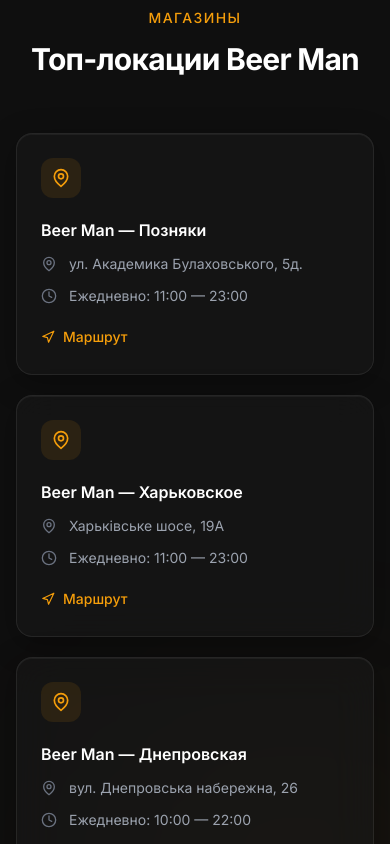
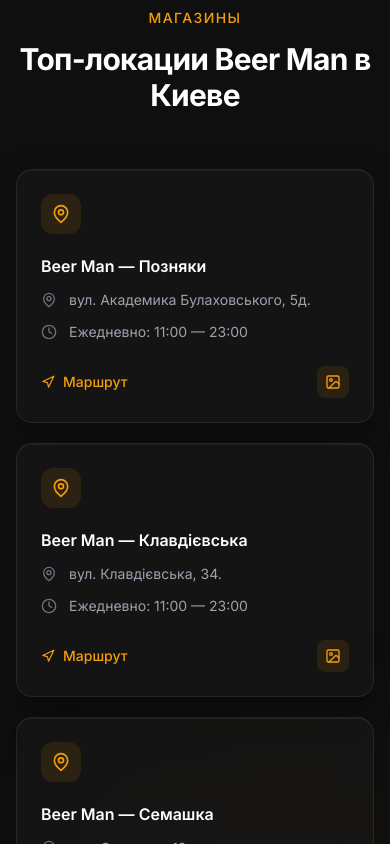
Before and after one commit to platstarinum-prog/pivo, a React (Vite) app in the folder project/: page / in a window 390 px wide. Shown: the part 3320-4164 px from the top of the page. Built offline with nearby package versions, Linux system fonts and the light colour scheme.

Commit message:
Add files via upload

```diff
--- a/project/src/components/Contacts.tsx
+++ b/project/src/components/Contacts.tsx
@@ -39,14 +39,14 @@
           </h2>
         </motion.div>
 
-        <div className="grid grid-cols-1 lg:grid-cols-2 gap-8">
         <motion.div
-            initial={{ opacity: 0, x: -30 }}
-            animate={inView ? { opacity: 1, x: 0 } : {}}
+          initial={{ opacity: 0, y: 30 }}
+          animate={inView ? { opacity: 1, y: 0 } : {}}
           transition={{ duration: 0.7, delay: 0.1, ease: 'easeOut' }}
           className="space-y-5"
         >
-            <div className="glass-card rounded-2xl p-6 space-y-5">
+          <div className="glass-card rounded-2xl p-8">
+            <div className="grid grid-cols-1 sm:grid-cols-2 gap-8">
               <div className="flex items-start gap-4">
                 <div className="w-10 h-10 rounded-xl bg-amber-500/10 flex items-center justify-center flex-shrink-0">
                   <Clock className="w-5 h-5 text-amber-500" />
@@ -57,8 +57,6 @@
                 </div>
               </div>
 
-              <div className="h-px bg-white/5" />
-
               <div className="flex items-start gap-4">
                 <div className="w-10 h-10 rounded-xl bg-amber-500/10 flex items-center justify-center flex-shrink-0">
                   <Phone className="w-5 h-5 text-amber-500" />
@@ -68,8 +66,9 @@
                   <div className="text-gray-400 text-sm">+380 (XX) XXX-XX-XX</div>
                 </div>
               </div>
+            </div>
 
-              <div className="h-px bg-white/5" />
+            <div className="h-px bg-white/5 my-8" />
 
             <motion.button
               onClick={() => setExpandAddresses(!expandAddresses)}
@@ -88,9 +87,7 @@
                 }`}
               />
             </motion.button>
-            </div>
 
-            {/* Expandable addresses */}
             <motion.div
               initial={{ opacity: 0, height: 0 }}
               animate={
@@ -101,8 +98,8 @@
               transition={{ duration: 0.3, ease: 'easeInOut' }}
               className="overflow-hidden"
             >
-              <div className="glass-card rounded-2xl p-6">
-                <div className="space-y-2">
+              <div className="pt-6">
+                <div className="grid grid-cols-1 sm:grid-cols-2 gap-x-8 gap-y-2">
                   {storeAddresses.map((addr, i) => (
                     <motion.div
                       key={addr}
@@ -118,8 +115,9 @@
                 </div>
               </div>
             </motion.div>
+          </div>
 
-            <div className="flex flex-wrap gap-3">
+          <div className="flex flex-wrap items-center gap-3">
             <a
               href="https://www.google.com/maps/search/Beer+Man+Kyiv"
               target="_blank"
@@ -132,7 +130,9 @@
 
             <div className="flex items-center gap-3 ml-auto">
               <a
-                  href="#"
+                href="https://www.instagram.com/beermankyiv"
+                target="_blank"
+                rel="noopener noreferrer"
                 className="w-10 h-10 rounded-xl glass flex items-center justify-center text-gray-400 hover:text-amber-500 hover:bg-white/10 transition-all duration-200"
                 aria-label="Instagram"
               >
@@ -148,25 +148,6 @@
             </div>
           </div>
         </motion.div>
-
-          <motion.div
-            initial={{ opacity: 0, x: 30 }}
-            animate={inView ? { opacity: 1, x: 0 } : {}}
-            transition={{ duration: 0.7, delay: 0.2, ease: 'easeOut' }}
-            className="glass-card rounded-2xl overflow-hidden h-[300px] sm:h-[360px]"
-          >
-            <iframe
-              src="https://www.google.com/maps/embed?pb=!1m18!1m12!1m3!1d2540.2!2d30.6244!3d50.4454!2m3!1f0!2f0!3f0!3m2!1i1024!2i768!4f13.1!3m3!1m2!1s0x0%3A0x0!2zNTDCsDI2JzQzLjQiTiAzMMKwMzcnMjcuOCJF!5e0!3m2!1sru!2sua!4v1700000000000!5m2!1sru!2sua"
-              width="100%"
-              height="100%"
-              style={{ border: 0, filter: 'invert(90%) hue-rotate(180deg) brightness(0.95) contrast(0.9)' }}
-              allowFullScreen
-              loading="lazy"
-              referrerPolicy="no-referrer-when-downgrade"
-              title="Beer Man locations"
-            />
-          </motion.div>
-        </div>
       </div>
     </section>
   );
--- a/project/src/components/Stores.tsx
+++ b/project/src/components/Stores.tsx
@@ -1,31 +1,47 @@
 import { motion, useInView } from 'framer-motion';
-import { useRef } from 'react';
-import { MapPin, Clock, Navigation } from 'lucide-react';
+import { useRef, useState } from 'react';
+import { MapPin, Clock, Navigation, X, Image as ImageIcon } from 'lucide-react';
 
 const stores = [
   {
     name: 'Beer Man — Позняки',
-    address: 'ул. Академика Булаховського, 5д.',
+    address: 'вул. Академика Булаховського, 5д.',
     hours: 'Ежедневно: 11:00 — 23:00',
     coords: '50.4454+30.6244',
+    images: [
+      'https://images.pexels.com/photos/5858056/pexels-photo-5858056.jpeg?auto=compress&cs=tinysrgb&w=1000',
+      'https://images.pexels.com/photos/1592931/pexels-photo-1592931.jpeg?auto=compress&cs=tinysrgb&w=1000',
+      'https://images.pexels.com/photos/544960/pexels-photo-544960.jpeg?auto=compress&cs=tinysrgb&w=1000',
+    ],
   },
   {
-    name: 'Beer Man — Харьковское',
-    address: 'Харьківське шосе, 19А',
+    name: 'Beer Man — Клавдієвська',
+    address: 'вул. Клавдієвська, 34.',
     hours: 'Ежедневно: 11:00 — 23:00',
-    coords: '50.4100+30.6300',
+    coords: '50.4200+30.6350',
+    images: [
+      'https://images.pexels.com/photos/2789240/pexels-photo-2789240.jpeg?auto=compress&cs=tinysrgb&w=1000',
+      'https://images.pexels.com/photos/5659753/pexels-photo-5659753.jpeg?auto=compress&cs=tinysrgb&w=1000',
+      'https://images.pexels.com/photos/16976661/pexels-photo-16976661.jpeg?auto=compress&cs=tinysrgb&w=1000',
+    ],
   },
   {
-    name: 'Beer Man — Днепровская',
-    address: 'вул. Днепровська набережна, 26',
-    hours: 'Ежедневно: 10:00 — 22:00',
-    coords: '50.3950+30.6100',
+    name: 'Beer Man — Семашка',
+    address: 'вул. Семашка, 12.',
+    hours: 'Ежедневно: 11:00 — 23:00',
+    coords: '50.4050+30.6400',
+    images: [
+      'https://images.pexels.com/photos/5858056/pexels-photo-5858056.jpeg?auto=compress&cs=tinysrgb&w=1000',
+      'https://images.pexels.com/photos/544960/pexels-photo-544960.jpeg?auto=compress&cs=tinysrgb&w=1000',
+      'https://images.pexels.com/photos/2789240/pexels-photo-2789240.jpeg?auto=compress&cs=tinysrgb&w=1000',
+    ],
   },
 ];
 
 export default function Stores() {
   const ref = useRef(null);
   const inView = useInView(ref, { once: true, margin: '-80px' });
+  const [lightbox, setLightbox] = useState<{ storeIndex: number; imageIndex: number } | null>(null);
 
   return (
     <section id="stores" className="py-24 sm:py-32 relative">
@@ -42,7 +58,7 @@
             Магазины
           </span>
           <h2 className="text-3xl sm:text-4xl font-bold tracking-tight mt-3">
-            Топ-локации Beer Man
+            Топ-локации Beer Man в Киеве
           </h2>
         </motion.div>
 
@@ -53,7 +69,7 @@
               initial={{ opacity: 0, y: 30 }}
               animate={inView ? { opacity: 1, y: 0 } : {}}
               transition={{ duration: 0.6, delay: 0.1 * i, ease: 'easeOut' }}
-              className="glass-card rounded-2xl p-6 hover-lift"
+              className="glass-card rounded-2xl p-6 hover-lift flex flex-col"
             >
               <div className="w-10 h-10 rounded-xl bg-amber-500/10 flex items-center justify-center mb-5">
                 <MapPin className="w-5 h-5 text-amber-500" />
@@ -61,7 +77,7 @@
 
               <h3 className="font-semibold text-base mb-3">{store.name}</h3>
 
-              <div className="space-y-3 mb-5">
+              <div className="space-y-3 mb-6 flex-1">
                 <div className="flex items-start gap-3">
                   <MapPin className="w-4 h-4 text-gray-500 mt-0.5 flex-shrink-0" />
                   <span className="text-sm text-gray-400">{store.address}</span>
@@ -72,6 +88,7 @@
                 </div>
               </div>
 
+              <div className="flex items-center gap-2">
                 <a
                   href={`https://www.google.com/maps/dir/?api=1&destination=${store.coords}`}
                   target="_blank"
@@ -81,10 +98,87 @@
                   <Navigation className="w-3.5 h-3.5" />
                   Маршрут
                 </a>
+
+                <button
+                  onClick={() => setLightbox({ storeIndex: i, imageIndex: 0 })}
+                  className="ml-auto inline-flex items-center justify-center w-8 h-8 rounded-lg bg-amber-500/10 hover:bg-amber-500/20 text-amber-500 transition-all duration-200"
+                  title="Фото магазина"
+                >
+                  <ImageIcon className="w-4 h-4" />
+                </button>
+              </div>
             </motion.div>
           ))}
         </div>
       </div>
+
+      {/* Lightbox */}
+      {lightbox !== null && (
+        <motion.div
+          initial={{ opacity: 0 }}
+          animate={{ opacity: 1 }}
+          exit={{ opacity: 0 }}
+          className="fixed inset-0 z-[100] bg-[#0f0f0f]/95 backdrop-blur-md flex items-center justify-center p-4"
+          onClick={() => setLightbox(null)}
+        >
+          <button
+            onClick={() => setLightbox(null)}
+            className="absolute top-6 right-6 w-10 h-10 rounded-full glass flex items-center justify-center hover:bg-white/10 transition-colors"
+          >
+            <X className="w-5 h-5" />
+          </button>
+
+          <div className="flex flex-col items-center max-w-2xl w-full">
+            <motion.img
+              key={lightbox.imageIndex}
+              src={stores[lightbox.storeIndex].images[lightbox.imageIndex].replace('w=1000', 'w=1400')}
+              alt={`${stores[lightbox.storeIndex].name} - ${lightbox.imageIndex + 1}`}
+              initial={{ opacity: 0, scale: 0.95 }}
+              animate={{ opacity: 1, scale: 1 }}
+              transition={{ duration: 0.3 }}
+              className="max-w-full max-h-[70vh] object-contain rounded-lg mb-4"
+              onClick={(e) => e.stopPropagation()}
+            />
+
+            <div className="flex items-center gap-4">
+              <button
+                onClick={(e) => {
+                  e.stopPropagation();
+                  setLightbox({
+                    storeIndex: lightbox.storeIndex,
+                    imageIndex:
+                      (lightbox.imageIndex - 1 + stores[lightbox.storeIndex].images.length) %
+                      stores[lightbox.storeIndex].images.length,
+                  });
+                }}
+                className="px-4 py-2 glass hover:bg-white/10 rounded-lg transition-colors text-sm font-medium"
+              >
+                ← Назад
+              </button>
+
+              <span className="text-sm text-gray-400">
+                {lightbox.imageIndex + 1} / {stores[lightbox.storeIndex].images.length}
+              </span>
+
+              <button
+                onClick={(e) => {
+                  e.stopPropagation();
+                  setLightbox({
+                    storeIndex: lightbox.storeIndex,
+                    imageIndex:
+                      (lightbox.imageIndex + 1) % stores[lightbox.storeIndex].images.length,
+                  });
+                }}
+                className="px-4 py-2 glass hover:bg-white/10 rounded-lg transition-colors text-sm font-medium"
+              >
+                Далі →
+              </button>
+            </div>
+
+            <p className="text-sm text-gray-500 mt-4">{stores[lightbox.storeIndex].name}</p>
+          </div>
+        </motion.div>
+      )}
     </section>
   );
 }
```
Lines whose indentation alone changed are shown as unchanged.
